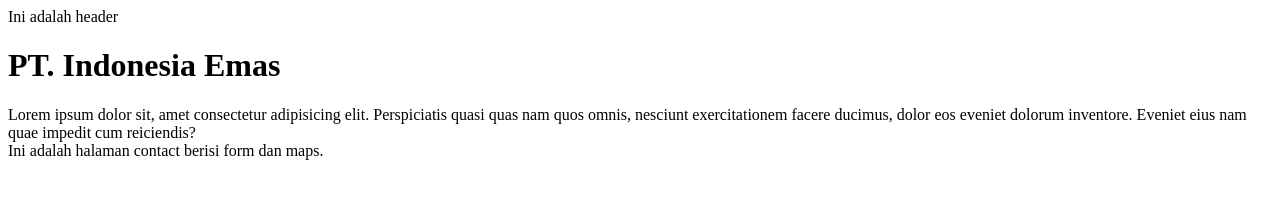
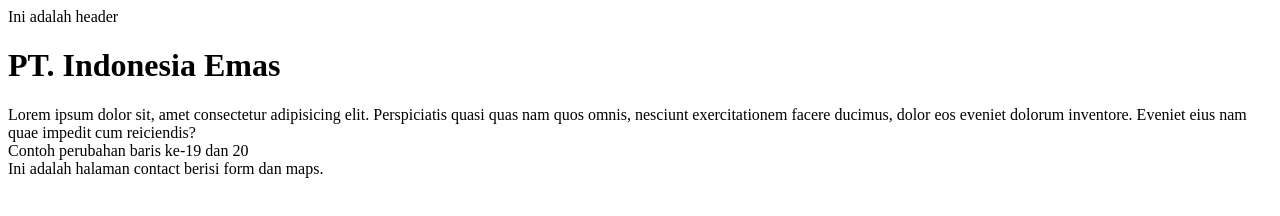
Before and after one commit to NaufalMusyaafa/companyProfile, a plain HTML site: page contactus.html in a window 1280 px wide. Drawn offline with Linux system fonts and the light colour scheme.

Commit message:
Menambah penjelasan contactus

```diff
--- a/contactus.html
+++ b/contactus.html
@@ -16,6 +16,8 @@
       reiciendis?
     </div>
 
+    <div>Contoh perubahan baris ke-19 dan 20</div>
+
     <footer>Ini adalah halaman contact berisi form dan maps.</footer>
   </body>
 </html>
```
